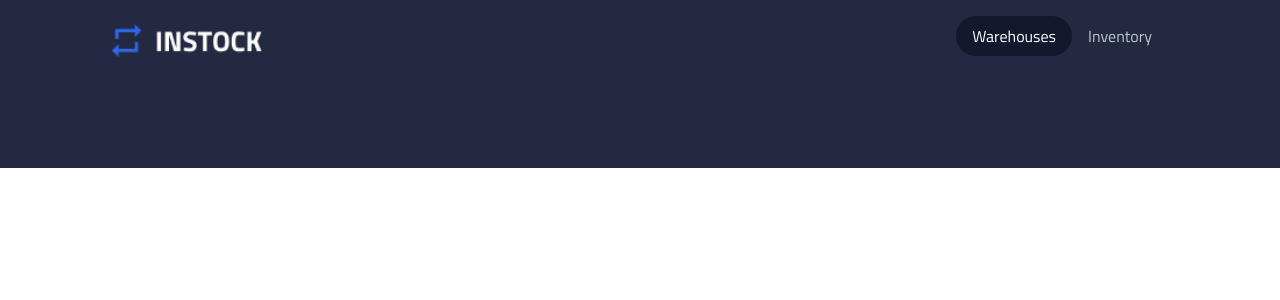
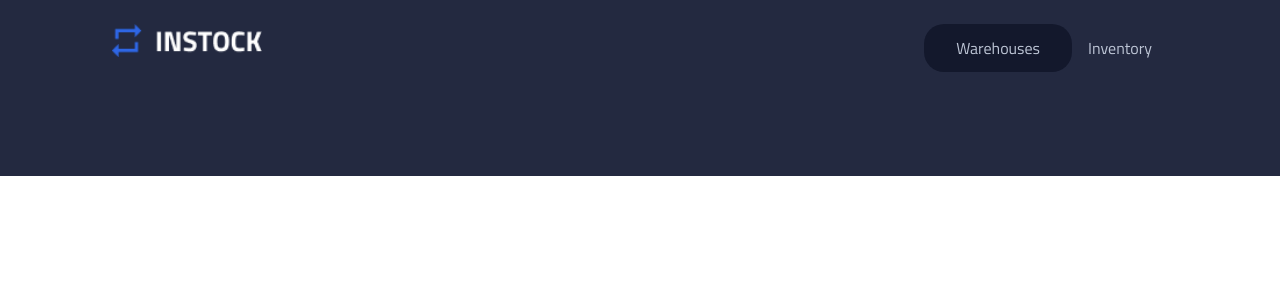
Before and after one commit to skherad/in-stock__frontend, a React (Create React App) app: page / in a window 1280 px wide. Shown: the top 300 px of the page. Built offline with nearby package versions, Linux system fonts and the light colour scheme.

Commit message:
fix header

```diff
--- a/src/App.js
+++ b/src/App.js
@@ -2,11 +2,13 @@ import { BrowserRouter, Routes, Route } from "react-router-dom";
 
 import Warehouse from './pages/Warehouse/Warehouse';
 import Inventory from './pages/Inventory/Inventory';
+import Header from './components/Header/Header';
 
 
 function App() {
   return (
     <BrowserRouter>
+    <Header/>
       <Routes>
         <Route path="/" element={<Warehouse />} />
         <Route path="/inventory" element={<Inventory />} />
--- /dev/null
+++ b/src/components/Header/Header.js
@@ -0,0 +1,37 @@
+import './Header.scss';
+import { Link, useMatch, useResolvedPath } from 'react-router-dom';
+
+function Header() {
+
+    return (
+    <header className="header">
+    <Link to="/">
+     <div className="header__logo"/> </Link>
+<nav>
+    <ul className="header__navbar-container">
+        <li className="header__navbar">
+        <CustomLink to="/" className="header__description">Warehouses</CustomLink>
+        </li>
+        <li className="header__navbar">
+            <CustomLink to= "/inventory" className="header__description">Inventory</CustomLink>
+        </li>
+     </ul>
+</nav>
+</header>
+
+);
+}
+
+export default Header;
+
+function CustomLink({to, children, ...props}) {
+    const resolvedPath = useResolvedPath(to)
+    const isActive = useMatch ({path:resolvedPath.pathname})
+    return (
+        <li className = {isActive ? "header__description--active": " "}>
+            <Link to={to}  {...props}>
+            {children}
+            </Link>
+        </li>
+    )
+}
--- a/src/components/Header/InventoryHeader.scss
+++ b/src/components/Header/Header.scss
@@ -8,6 +8,7 @@
     width: 100%;
     padding-top: 2.25rem;
     padding-bottom: 5rem;
+    overflow: scroll;
     @include tablet {
         display: flex;
         flex-direction: row;
@@ -39,25 +40,35 @@
     &__description {
         text-decoration: none;
         color: utilities.$Cloud;
-        padding: 0.5rem 12vw;
+        padding: 0rem 2rem;
         margin: 1rem;
+        height:3rem;
+        display: flex;
+        align-items: center;
+        justify-items: center;
         @include tablet {
             padding: 0.5rem 1rem;
             margin: 0rem;
         }
         &--active {
                 border-radius: 1.25rem;
+                display: flex;
+                align-items: center;
+                justify-items: center;
+                height: 3rem;
+                margin: 1rem;
                 background-color: utilities.$Instock-Black;
                 color: utilities.$white;
+                @include tablet {
+                    padding: 0.5rem 1rem;
+                    margin: 0rem;
+                }
         }}
 
 
         &__navbar {
             list-style: none;
-            width: 50%;
             text-align: center;
-            padding-top: 1rem;
-            padding-bottom: 3rem;
             @include tablet {
                 width: 100%;
                 margin: 0rem;
@@ -66,6 +77,7 @@
             }
             &-container {
             display: flex;
+            justify-content: space-evenly;
             padding-left: 0;
             margin-top: 2rem;
             @include tablet {
--- a/src/components/Header/InventoryHeader.js
+++ /dev/null
@@ -1,24 +0,0 @@
-import './InventoryHeader.scss';
-import { Link } from 'react-router-dom';
-
-function InventoryeHeader() {
-    return (
-<header className="header">
-<Link to="/">
-     <div className="header__logo"/> </Link>
-<nav>
-    <ul className="header__navbar-container">
-        <li className="header__navbar">
-        <Link to="/" className="header__description">Warehouses</Link>
-        </li>
-        <li className="header__navbar">
-            <Link to= "/inventory" className="header__description header__description--active">Inventory</Link>
-        </li>
-     </ul>
-</nav>
-</header>
-
-);
-}
-
-export default InventoryeHeader;
--- a/src/components/Header/WarehouseHeader.js
+++ /dev/null
@@ -1,24 +0,0 @@
-import './WarehouseHeader.scss';
-import { Link } from 'react-router-dom';
-
-function WarehouseHeader() {
-    return (
-<header className="header">
-<Link to="/">
-     <div className="header__logo"/> </Link>
-<nav>
-    <ul className="header__navbar-container">
-        <li className="header__navbar">
-        <Link to="/" className="header__description header__description--active">Warehouses</Link>
-        </li>
-        <li className="header__navbar">
-            <Link to= "/inventory" className="header__description">Inventory</Link>
-        </li>
-     </ul>
-</nav>
-</header>
-
-);
-}
-
-export default WarehouseHeader;
--- a/src/components/Header/WarehouseHeader.scss
+++ /dev/null
@@ -1,79 +0,0 @@
-@use '../../styles/global.scss';
-@use '../../styles/partials/typography';
-@use '../../styles/partials/mixins' as *;
-@use '../../styles/partials/utilities';
-
-.header {
-    background-color: #232940;
-    width: 100%;
-    padding-top: 2.25rem;
-    padding-bottom: 5rem;
-    @include tablet {
-        display: flex;
-        flex-direction: row;
-        width: auto;
-        justify-content: space-between;
-        padding-top: 0rem;
-    }
-
-    &__logo {
-        display: flex;
-        align-items: center;
-        margin:auto;
-        height: 40px;
-        width: 175px;
-        background-size:contain;
-        background-repeat: no-repeat;
-        background-image: url("../../assets/Logo/InStock-Logo_2x.png");
-        @include tablet {
-            background-image: url("../../assets/Logo/InStock-Logo_1x.png");
-            margin: 2rem;
-            height: 40px;
-            width: 150px;
-        }
-        @include desktop {
-            flex-direction: row;
-            margin: 1.5rem 1.5rem 1.5rem 7rem;
-        }
-    }
-    &__description {
-        text-decoration: none;
-        color: utilities.$Cloud;
-        padding: 0.5rem 12vw;
-        margin: 1rem;
-        @include tablet {
-            padding: 0.5rem 1rem;
-            margin: 0rem;
-        }
-        &--active {
-                border-radius: 1.25rem;
-                background-color: utilities.$Instock-Black;
-                color: utilities.$white;
-        }}
-
-
-    &__navbar {
-        list-style: none;
-        width: 50%;
-        text-align: center;
-        padding-top: 1rem;
-        padding-bottom: 3rem;
-        @include tablet {
-            width: 100%;
-            margin: 0rem;
-            padding-top: 0.5rem;
-            padding-bottom: 1.5rem;
-        }
-        &-container {
-        display: flex;
-        padding-left: 0;
-        margin-top: 2rem;
-        @include tablet {
-        margin-right: 1.5rem;
-        }
-        @include desktop {
-            margin: 1rem 7rem 0rem 1.5rem;
-        }
-    }
-    }
-}
--- a/src/pages/Inventory/Inventory.js
+++ b/src/pages/Inventory/Inventory.js
@@ -1,5 +1,5 @@
 import './Inventory.scss';
-import InventoryHeader from '../../components/Header/InventoryHeader';
+
 
 
 function Inventory () {
@@ -7,7 +7,6 @@ function Inventory () {
 
     return (
       <>
-        <InventoryHeader />
       </>
     );
   }
--- a/src/pages/Warehouse/Warehouse.js
+++ b/src/pages/Warehouse/Warehouse.js
@@ -1,5 +1,4 @@
 import './Warehouse.scss';
-import WarehouseHeader from '../../components/Header/WarehouseHeader';
 
 
 function Warehouse () {
@@ -7,7 +6,6 @@ function Warehouse () {
 
     return (
       <>
-      <WarehouseHeader />
       </>
     );
   }
```
